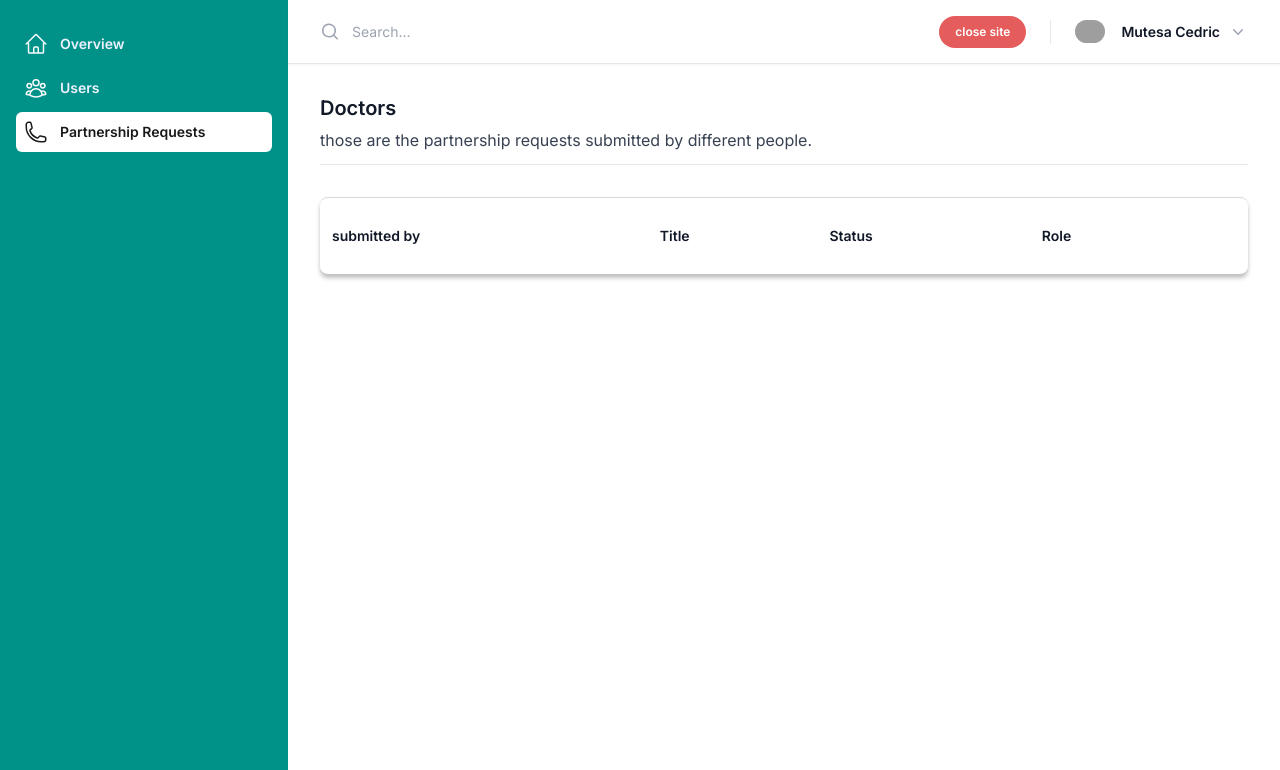
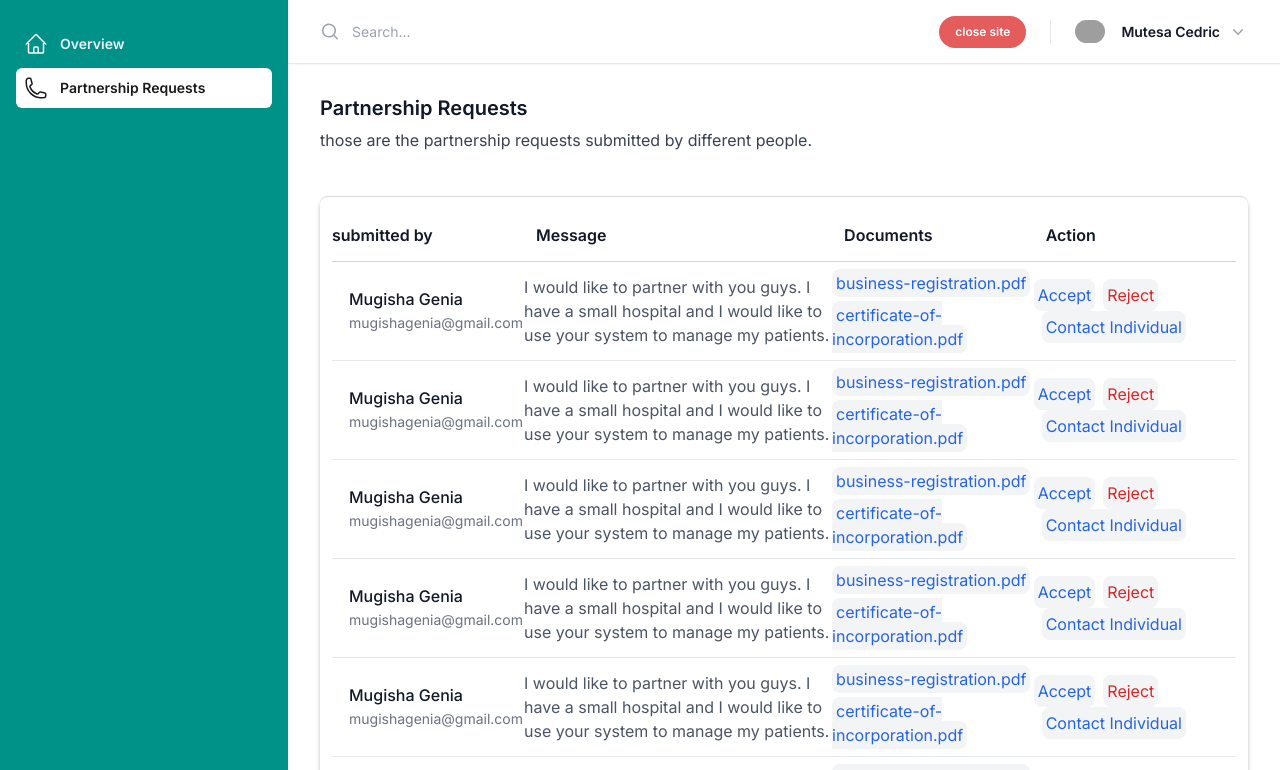
Before and after one commit to d-treat/admin-dashboard, a Next.js app: page /dashboard/partnership-requests in a window 1280 px wide. Shown: the top 770 px of the page. Built offline with nearby package versions, Linux system fonts and the light colour scheme; grey boxes are pictures that could not be loaded.

Commit message:
partnership requests ui

```diff
--- a/src/pages/dashboard/partnership-requests.tsx
+++ b/src/pages/dashboard/partnership-requests.tsx
@@ -1,6 +1,29 @@
 import Head from "next/head"
+import Link from "next/link"
 import { useState } from "react"
 
+
+
+interface PartnershipRequest {
+    submittedBy: {
+        name: string,
+        email: string,
+    },
+    message: string,
+    documents: string[],
+}
+
+const request: PartnershipRequest = {
+    submittedBy: {
+        name: "Mugisha Genia",
+        email: "mugishagenia@gmail.com"
+    },
+    message: "I would like to partner with you guys. I have a small hospital and I would like to use your system to manage my patients.",
+    documents: [
+        'business-registration.pdf',
+        'certificate-of-incorporation.pdf',
+    ]
+}
 
 export default function Doctors() {
     const [showModal, setShowModal] = useState(false)
@@ -11,10 +34,9 @@ export default function Doctors() {
             </Head>
             <div
             >
-                {/* {showModal && <AddNewDoctor />} */}
-                <div className="sm:flex sm:items-center pb-3 border-b">
+                <div className="sm:flex sm:items-center pb-3">
                     <div className="sm:flex-auto">
-                        <h1 className="text-xl font-semibold leading-6 text-gray-900">Doctors</h1>
+                        <h1 className="text-xl font-semibold leading-6 text-gray-900">Partnership Requests</h1>
                         <p className="mt-2  text-gray-700">
                             those are the partnership requests submitted by different people.
                         </p>
@@ -32,25 +54,60 @@ export default function Doctors() {
                             <table className="min-w-full divide-y divide-gray-300">
                                 <thead>
                                     <tr>
-                                        <th scope="col" className="py-3.5 pl-4 pr-3 text-left text-sm font-semibold text-gray-900 sm:pl-0">
+                                        <th scope="col" className="py-3.5 pl-4 pr-3 text-left font-semibold text-gray-900 sm:pl-0">
                                             submitted by
                                         </th>
-                                        <th scope="col" className="px-3 py-3.5 text-left text-sm font-semibold text-gray-900">
-                                            Title
+                                        <th scope="col" className="px-3 py-3.5 text-left  font-semibold text-gray-900">
+                                            Message
                                         </th>
-                                        <th scope="col" className="px-3 py-3.5 text-left text-sm font-semibold text-gray-900">
-                                            Status
+                                        <th scope="col" className="px-3 py-3.5 text-left font-semibold text-gray-900">
+                                            Documents
                                         </th>
-                                        <th scope="col" className="px-3 py-3.5 text-left text-sm font-semibold text-gray-900">
-                                            Role
+                                        <th scope="col" className="px-3 py-3.5 text-left  font-semibold text-gray-900">
+                                            Action
                                         </th>
-                                        <th scope="col" className="relative py-3.5 pl-3 pr-4 sm:pr-0">
-                                            <span className="sr-only">Edit</span>
-                                        </th>
+
                                     </tr>
                                 </thead>
                                 <tbody className="divide-y divide-gray-200 bg-white">
+                                    {
+                                        new Array(10).fill(request).map((request, index) => (
+                                            <tr key={index} className="">
+                                                <td className="td  ">
+                                                    <div className="flex items-center">
 
+                                                        <div className="ml-4">
+                                                            <div className=" font-medium text-gray-900">
+                                                                {request.submittedBy.name}
+                                                            </div>
+                                                            <div className="text-sm text-gray-500">
+                                                                {request.submittedBy.email}
+                                                            </div>
+                                                        </div>
+                                                    </div>
+                                                </td>
+                                                <td className="td px-0 text-gray-600 max-w-md">{request.message}</td>
+                                                <td className="td px-0 text-gray-600 max-w-md">
+                                                    <ul className="flex space-y-2 py-2 flex-col">
+                                                        {
+                                                            request.documents.map((document, index) => (
+                                                                <li key={index}>
+                                                                    <a href="#" className="text-blue-600 hover:underline bg-gray-100 p-1 rounded-lg">{document}</a>
+                                                                </li>
+                                                            ))
+                                                        }
+                                                    </ul>
+                                                </td>
+                                                <td className="td px-0 text-gray-600 max-w-md space-x-2">
+                                                    <button onClick={() => setShowModal(true)} className="text-blue-600 hover:underline bg-gray-100 p-1 rounded-lg">Accept</button>
+                                                    <button onClick={() => setShowModal(true)} className="text-red-600 hover:underline bg-gray-100 p-1 rounded-lg">Reject</button>
+                                                    <Link href={`mailto:${request.submittedBy.email}`}>
+                                                        <button className="text-blue-600 hover:underline bg-gray-100 p-1 rounded-lg">Contact Individual</button>
+                                                    </Link>
+                                                </td>
+                                            </tr>
+                                        ))
+                                    }
                                 </tbody>
                             </table>
                         </div>
--- a/src/store/navigation.ts
+++ b/src/store/navigation.ts
@@ -8,7 +8,7 @@ const { HomeIcon, UserGroupIcon, CheckIcon, PhoneIcon } = require("@heroicons/re
 
 export const adminNavigation: ILink[] = [
     { name: 'Overview', href: '/dashboard', icon: HomeIcon },
-    { name: 'Users', href: '/dashboard/users', icon: UserGroupIcon },
+    // { name: 'Users', href: '/dashboard/users', icon: UserGroupIcon },
     { name: "Partnership Requests", href: '/dashboard/partnership-requests', icon: PhoneIcon },
 
 ]
```
